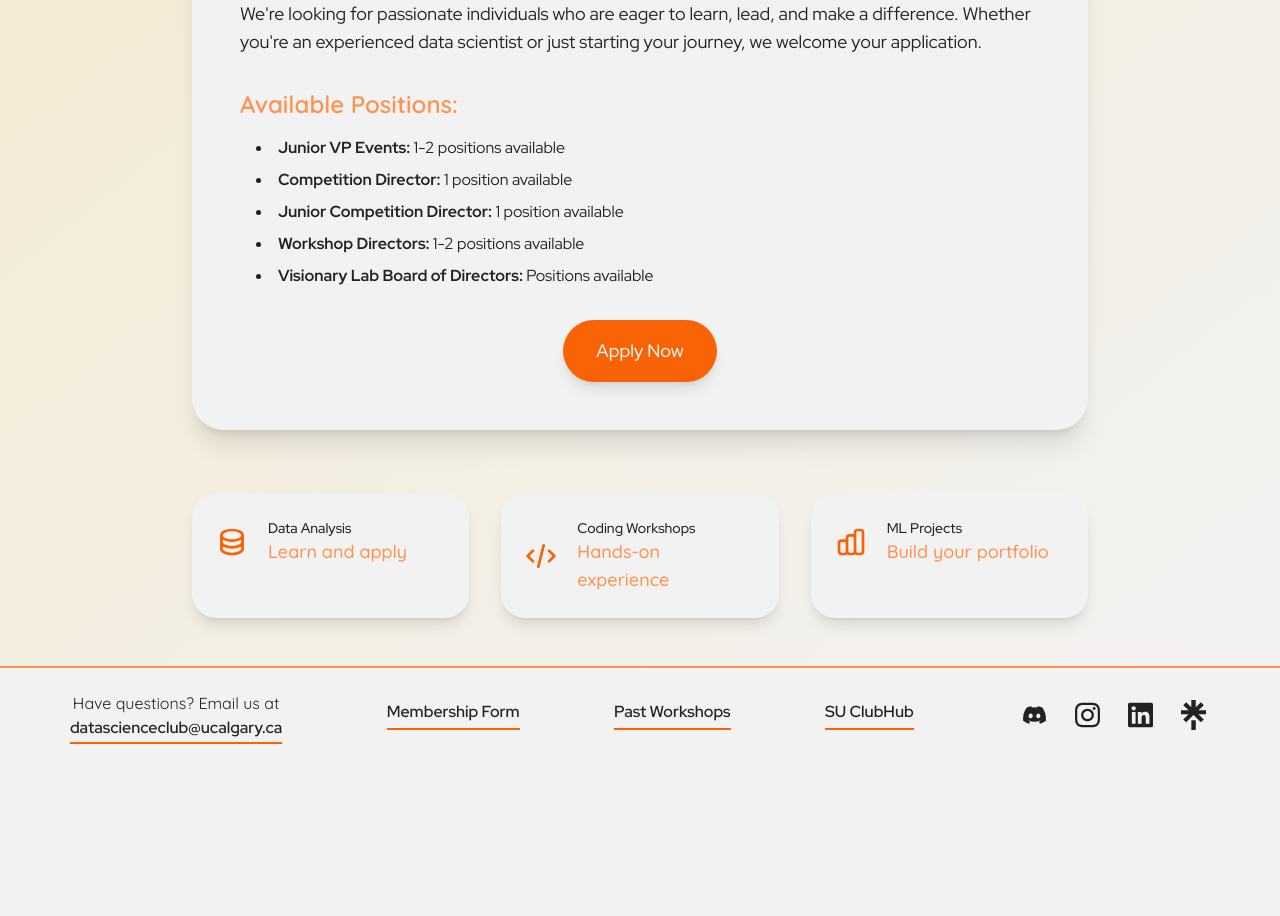
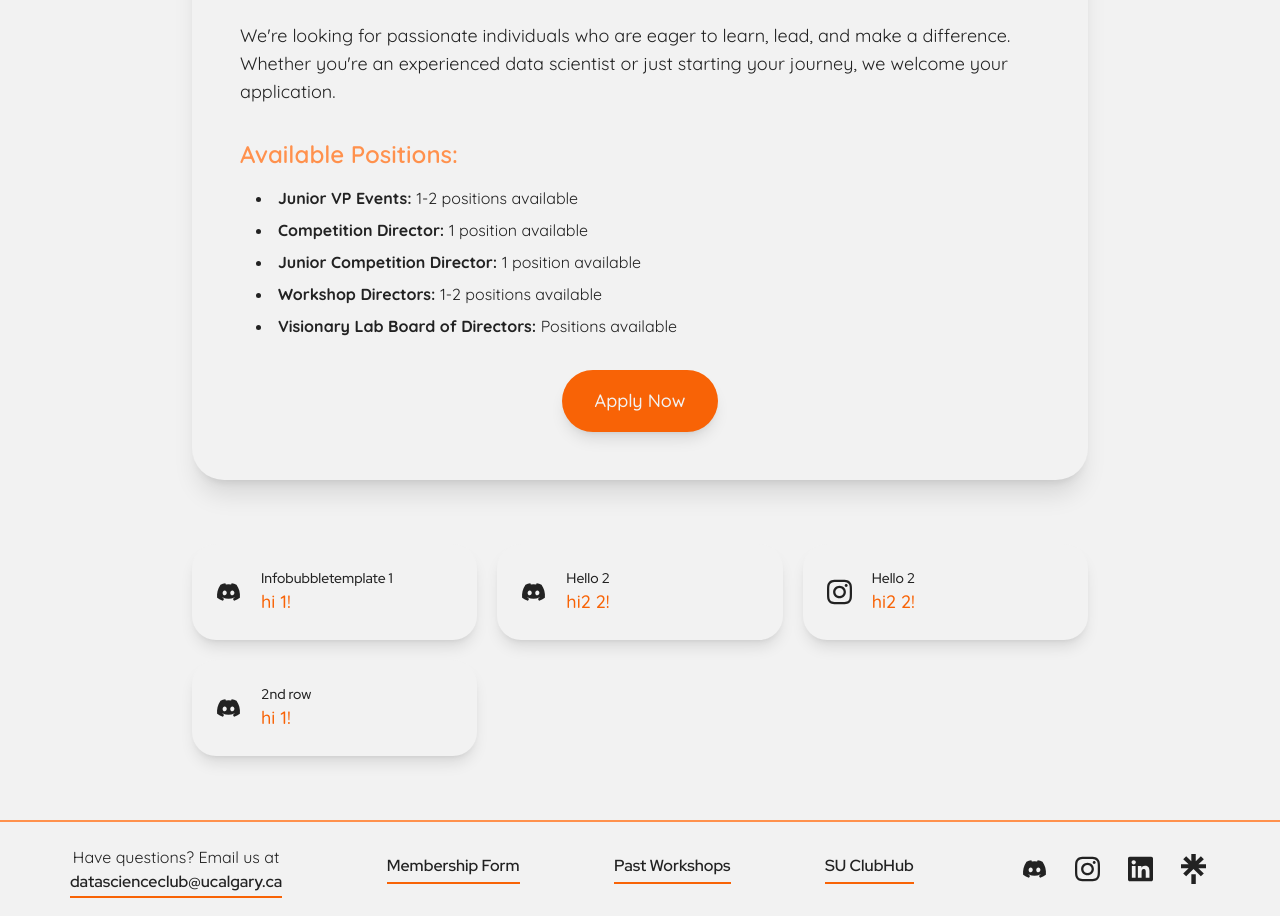
Before and after one commit to DSMLC/dsmlc-website, a Next.js app: page /contact/executive in a window 1280 px wide. Shown: the part 460-1376 px from the top of the page. Before the commit the page ends 1222 px from the top, so only its background shows below. Built offline with nearby package versions, Linux system fonts and the light colour scheme.

Commit message:
InfoBubbleTemplate

```diff
--- a/app/DataLoader.tsx
+++ b/app/DataLoader.tsx
@@ -15,6 +15,7 @@ import SubtitleTemplate1 from "./components/templates/SubtitleTemplate1";
 import SubtitleTemplate2 from "./components/templates/SubtitleTemplate2";
 import SubtitleTemplate3 from "./components/templates/SubtitleTemplate3";
 import logoData from "../public/data/logo.json";
+import InfoBubbleTemplate from "./components/templates/InfoBubbleTemplate";
 
 export interface ApplicationTemplateData {
   type: "ApplicationTemplate";
@@ -70,6 +71,15 @@ export interface HeroTemplateData {
       dark_logo: string;
     };
   };
+}
+
+export interface InfoBubbleTemplateData {
+  type: "InfoBubbleTemplate";
+  data: {
+    title: string;
+    text: string;
+    imageLink: string;
+  }[];
 }
 
 export interface ProfileListTemplateData {
@@ -142,6 +152,7 @@ export type PageData =
   | FAQTemplateData
   | ApplicationTemplateData
   | HeroTemplateData
+  | InfoBubbleTemplateData
   | HeaderTextTemplateData1
   | HeaderTextTemplateData2
   | ProfileListTemplateData
@@ -161,6 +172,7 @@ const templateMap: {
   FAQTemplate: FAQTemplate,
   ApplicationTemplate: ApplicationTemplate,
   HeroTemplate: HeroTemplate,
+  InfoBubbleTemplate: InfoBubbleTemplate,
   HeaderTextTemplate1: HeaderTextTemplate1,
   HeaderTextTemplate2: HeaderTextTemplate2,
   ProfileListTemplate: ProfileListTemplate,
--- /dev/null
+++ b/app/components/templates/InfoBubbleTemplate.tsx
@@ -0,0 +1,42 @@
+import { InfoBubbleTemplateData } from "@/app/DataLoader";
+import React from "react";
+import Image from "next/image";
+
+const InfoBubbleTemplate = ({
+  Data,
+}: {
+  Data: InfoBubbleTemplateData["data"];
+}) => {
+  return (
+    <div className="pb-16 grid lg:grid-cols-3 sm:grid-cols-2 grid-cols-1 gap-5 w-full max-w-4xl m-auto lg:px-0 px-10">
+      {Data.map((section) => {
+        return (
+          <div className="bg-dsmlcWhite shadow-lg rounded-3xl p-6 flex items-center">
+            <div className="flex-shrink-0">
+              <Image
+                src={section.imageLink}
+                alt={`${section.imageLink} Logo`}
+                width={25}
+                height={25}
+              />
+            </div>
+            <div className="ml-5 w-0 flex-1">
+              <dl>
+                <dt className="text-sm font-medium text-dsmlcBlack truncate font-redHat">
+                  {section.title}
+                </dt>
+                <dd>
+                  <div className="text-lg font-medium text-dsmlcDataOrange font-quicksand">
+                    {section.text}
+                  </div>
+                </dd>
+              </dl>
+            </div>
+          </div>
+        );
+      })}
+    </div>
+  );
+};
+
+export default InfoBubbleTemplate;
--- a/app/contact/executive/page.tsx
+++ b/app/contact/executive/page.tsx
@@ -6,118 +6,10 @@ const ApplicationData: PageData[] = rawData as PageData[];
 
 export default function ApplyPage() {
   return (
-    <div className="min-h-screen bg-gradient-to-br from-dsmlcParchment to-dsmlcWhite py-12 px-4 sm:px-6 lg:px-8 font-redHat">
-      <div className="max-w-4xl mx-auto">
-        <div className="text-center mb-12">
-          <h1 className="text-5xl font-extrabold text-dsmlcDarkBlack sm:text-6xl md:text-7xl font-quicksand">
-            Join Our Executive Team
-          </h1>
-        </div>
-        {ApplicationData.map((section, index) => (
-          <DataLoader key={index} pageData={section} />
-        ))}
-        <div className="mt-16 grid grid-cols-1 gap-8 sm:grid-cols-3">
-          <div className="bg-dsmlcWhite overflow-hidden shadow-lg rounded-3xl">
-            <div className="p-6">
-              <div className="flex items-center">
-                <div className="flex-shrink-0">
-                  <svg
-                    className="h-8 w-8 text-dsmlcDataOrange"
-                    fill="none"
-                    viewBox="0 0 24 24"
-                    stroke="currentColor"
-                  >
-                    <path
-                      strokeLinecap="round"
-                      strokeLinejoin="round"
-                      strokeWidth={2}
-                      d="M4 7v10c0 2.21 3.582 4 8 4s8-1.79 8-4V7M4 7c0 2.21 3.582 4 8 4s8-1.79 8-4M4 7c0-2.21 3.582-4 8-4s8 1.79 8 4m0 5c0 2.21-3.582 4-8 4s-8-1.79-8-4"
-                    />
-                  </svg>
-                </div>
-                <div className="ml-5 w-0 flex-1">
-                  <dl>
-                    <dt className="text-sm font-medium text-dsmlcBlack truncate font-redHat">
-                      Data Analysis
-                    </dt>
-                    <dd>
-                      <div className="text-lg font-medium text-dsmlcTangerine font-quicksand">
-                        Learn and apply
-                      </div>
-                    </dd>
-                  </dl>
-                </div>
-              </div>
-            </div>
-          </div>
-          <div className="bg-dsmlcWhite overflow-hidden shadow-lg rounded-3xl">
-            <div className="p-6">
-              <div className="flex items-center">
-                <div className="flex-shrink-0">
-                  <svg
-                    className="h-8 w-8 text-dsmlcDataOrange"
-                    fill="none"
-                    viewBox="0 0 24 24"
-                    stroke="currentColor"
-                  >
-                    <path
-                      strokeLinecap="round"
-                      strokeLinejoin="round"
-                      strokeWidth={2}
-                      d="M10 20l4-16m4 4l4 4-4 4M6 16l-4-4 4-4"
-                    />
-                  </svg>
-                </div>
-                <div className="ml-5 w-0 flex-1">
-                  <dl>
-                    <dt className="text-sm font-medium text-dsmlcBlack truncate font-redHat">
-                      Coding Workshops
-                    </dt>
-                    <dd>
-                      <div className="text-lg font-medium text-dsmlcTangerine font-quicksand">
-                        Hands-on experience
-                      </div>
-                    </dd>
-                  </dl>
-                </div>
-              </div>
-            </div>
-          </div>
-          <div className="bg-dsmlcWhite overflow-hidden shadow-lg rounded-3xl">
-            <div className="p-6">
-              <div className="flex items-center">
-                <div className="flex-shrink-0">
-                  <svg
-                    className="h-8 w-8 text-dsmlcDataOrange"
-                    fill="none"
-                    viewBox="0 0 24 24"
-                    stroke="currentColor"
-                  >
-                    <path
-                      strokeLinecap="round"
-                      strokeLinejoin="round"
-                      strokeWidth={2}
-                      d="M9 19v-6a2 2 0 00-2-2H5a2 2 0 00-2 2v6a2 2 0 002 2h2a2 2 0 002-2zm0 0V9a2 2 0 012-2h2a2 2 0 012 2v10m-6 0a2 2 0 002 2h2a2 2 0 002-2m0 0V5a2 2 0 012-2h2a2 2 0 012 2v14a2 2 0 01-2 2h-2a2 2 0 01-2-2z"
-                    />
-                  </svg>
-                </div>
-                <div className="ml-5 w-0 flex-1">
-                  <dl>
-                    <dt className="text-sm font-medium text-dsmlcBlack truncate font-redHat">
-                      ML Projects
-                    </dt>
-                    <dd>
-                      <div className="text-lg font-medium text-dsmlcTangerine font-quicksand">
-                        Build your portfolio
-                      </div>
-                    </dd>
-                  </dl>
-                </div>
-              </div>
-            </div>
-          </div>
-        </div>
-      </div>
+    <div>
+      {ApplicationData.map((section, index) => (
+        <DataLoader key={index} pageData={section} />
+      ))}
     </div>
   );
 }
--- a/public/data/page_data/contact_executive.json
+++ b/public/data/page_data/contact_executive.json
@@ -1,4 +1,10 @@
 [
+  {
+    "type": "TitleTemplate",
+    "data": {
+      "title": "Join Our Executive Team"
+    }
+  },
   {
     "type": "ApplicationTemplate",
     "data": {
@@ -28,5 +34,30 @@
         "buttonText": "Apply Now"
       }
     }
+  },
+  {
+    "type": "InfoBubbleTemplate",
+    "data": [
+      {
+        "title": "Infobubbletemplate 1",
+        "text": "hi 1!",
+        "imageLink": "/images/dark_discord.svg"
+      },
+      {
+        "title": "Hello 2",
+        "text": "hi2 2!",
+        "imageLink": "/images/dark_discord.svg"
+      },
+      {
+        "title": "Hello 2",
+        "text": "hi2 2!",
+        "imageLink": "/images/dark_instagram.svg"
+      },
+      {
+        "title": "2nd row",
+        "text": "hi 1!",
+        "imageLink": "/images/dark_discord.svg"
+      }
+    ]
   }
 ]
```
Also changed, not shown: public/data/page_data/home.json (+25 -0 lines).
